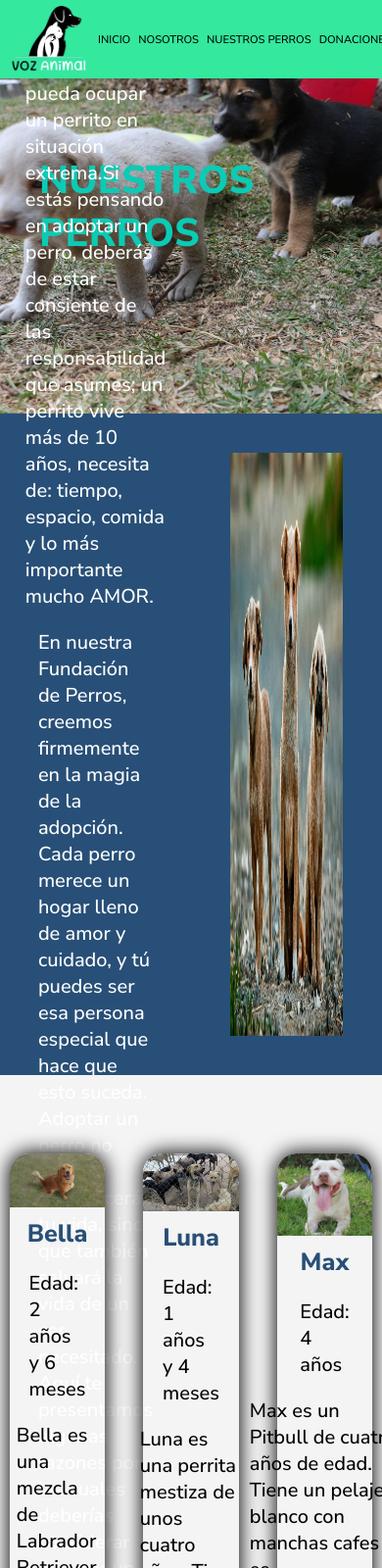
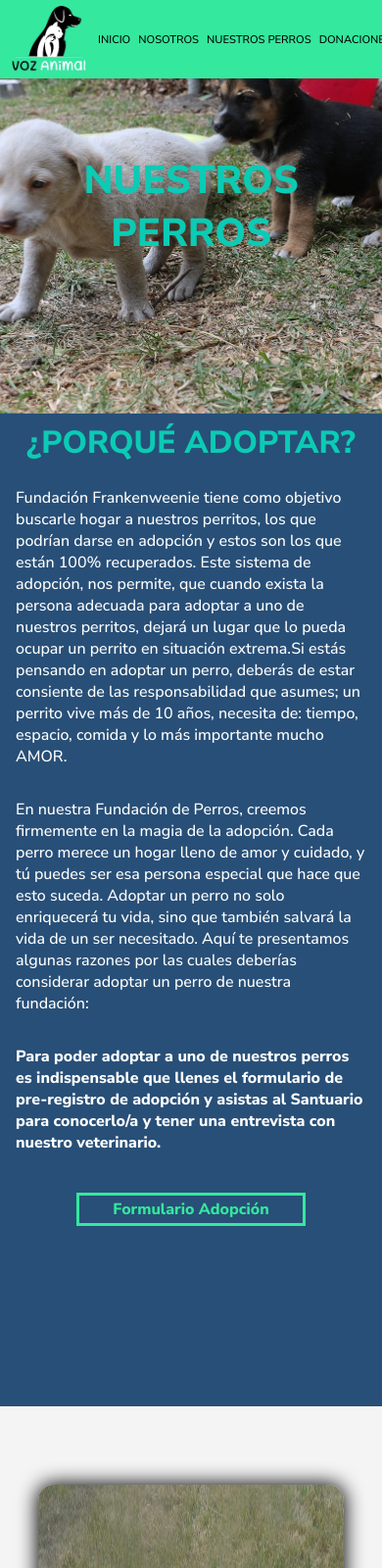
Before and after one commit to Nelson-L556/Fundacion-Frankenweenie, a plain HTML site: page adoptar.html in a window 390 px wide. Shown: the top 1600 px of the page at 98% size. Drawn offline with Linux system fonts and the light colour scheme.

Commit message:
Se finalizo todo el responsive design de la pantalla adopción

```diff
--- a/adoptar.html
+++ b/adoptar.html
@@ -29,8 +29,7 @@
     <section class="contenedor-adoptar">
         <div class="adoptar-texto">
             <h1 class="titulo">¿Porqué adoptar?</h1>
-            <p class="texto-claro fs-20">Fundación Frankenweenie tiene como objetivo buscarle hogar a nuestros perritos, los que podrían darse en adopción y estos son los que están 100% recuperados.</p>
-            <p class="texto-claro fs-20">Este sistema de adopción, nos permite, que cuando exista la persona adecuada para adoptar a uno de nuestros perritos, dejará un lugar que lo pueda ocupar un perrito en situación extrema.Si estás pensando en adoptar un perro, deberás de estar consiente de las responsabilidad que asumes; un perrito vive más de 10 años, necesita de: tiempo, espacio, comida y lo más importante mucho AMOR.</p>
+            <p class="texto-claro fs-20">Fundación Frankenweenie tiene como objetivo buscarle hogar a nuestros perritos, los que podrían darse en adopción y estos son los que están 100% recuperados. Este sistema de adopción, nos permite, que cuando exista la persona adecuada para adoptar a uno de nuestros perritos, dejará un lugar que lo pueda ocupar un perrito en situación extrema.Si estás pensando en adoptar un perro, deberás de estar consiente de las responsabilidad que asumes; un perrito vive más de 10 años, necesita de: tiempo, espacio, comida y lo más importante mucho AMOR.</p>
 
             <p class="texto-claro fs-20">En nuestra Fundación de Perros, creemos firmemente en la magia de la adopción. Cada perro merece un hogar lleno de amor y cuidado, y tú puedes ser esa persona especial que hace que esto suceda. Adoptar un perro no solo enriquecerá tu vida, sino que también salvará la vida de un ser necesitado. Aquí te presentamos algunas razones por las cuales deberías considerar adoptar un perro de nuestra fundación:</p>
 
--- a/estilos.css
+++ b/estilos.css
@@ -1148,6 +1148,104 @@ legend{
         width: 50%;
     }
 
+    /** NUESTROS PERROS / ADOPCION  */
+    .contenedor-adopcion{
+        width: 100%;
+        height: 50vh;
+    }
+
+    .contenedor-adoptar{
+        width: 100%;
+        height: 110vh;
+        display: flex;
+        justify-content: flex-start;
+        align-items: center;
+    }
+
+    .adoptar-texto{
+        width: 60%;
+        height: 100%;
+    }
+
+    .adoptar-texto .titulo{
+        font-size: 2rem;
+        padding: 1rem;
+    }
+
+    .adoptar-texto .fs-20{
+        font-size: 1.3rem;
+        padding: 1.2rem;
+    }
+
+    .adoptar-img{
+        width: 40%;
+        height: 70%;
+    }
+
+    .btn-largo{
+        width: 80%;
+        margin: 1rem;
+    }
+
+    .adopcion{
+        width: 100%;
+        height: 100vh;
+        display: flex;
+        flex-wrap: wrap;
+        justify-content: center;
+        align-items: center;
+    }
+
+    .card-adopcion{
+        width: 25%;
+        height: 80%;
+        display: flex;
+        flex-direction: column;
+        justify-content: flex-start;
+        align-items: center;
+    }
+
+    .img-perro{
+        width: 100%;
+        height: 100%;
+    }
+
+    .card-adopcion .subtitulo{
+        font-size: 2rem;
+        padding: 0.5rem 1rem;
+    }
+
+    .card-adopcion .fs-20{
+        font-size: 1.3rem;
+        padding: 1rem;
+    }
+
+    .btn{
+        width: 60%;
+        margin-bottom: 1rem;
+    }
+
+    /** FOOTER  */
+    .footer{
+        width: 100%;
+        height: 10%;
+        display: flex;
+        justify-content: space-between;
+        align-items: center;
+    }
+
+    .footer .fs-20{
+        font-size: 1.2rem;
+        padding: 1rem;
+        margin-right: 5rem;
+    }
+
+    .footer .footer-item{
+        width: 100%;
+        margin: 1rem;
+        font-size: 2rem;
+    }
+
 }
 
 /*! Tableta */
@@ -1514,6 +1612,77 @@ legend{
 
     .btn-oscuro{
         width: 100%;
+    }
+
+    /** NUESTROS PERROS / ADOPCIÓN  */
+    .contenedor-adopcion{
+        width: 100%;
+        height: 50vh;
+        display: flex;
+        justify-content: center;
+        align-items: center;
+    }
+
+    .contenedor-adoptar{
+        width: 100%;
+        height: 100vh;
+        display: flex;
+        flex-direction: column;
+        justify-content: flex-start;
+        justify-content: center;
+    }
+
+    .adoptar-texto{
+        width: 100%;
+        height: 100%;
+    }
+
+    .adoptar-texto .titulo{
+        width: 100%;
+        font-size: 2rem;
+        padding: .5rem;
+        text-align: center;
+    }
+
+    .adoptar-texto .fs-20{
+        font-size: 1.1rem;
+        padding: .5rem 1rem;
+        height: 60%;
+        width: 100%;
+    }
+
+    .adoptar-img{
+        width: 100%;
+        height: 40%;
+    }
+
+    .adopcion{
+        height: 100vh;
+        display: flex;
+        flex-wrap: wrap;
+        flex-direction: row;
+        justify-content: center;
+        align-items: center;
+    }
+
+    .card-adopcion{
+        width: 40%;
+        height: 60%;
+    }
+
+    .card-adopcion .subtitulo{
+        font-size: 2rem;
+        padding: 1rem;
+    }
+
+    .card-adopcion .fs-20{
+        font-size: 1rem;
+        padding: .5rem 1rem;
+    }
+
+    .btn{
+        width: 60%;
+        margin-bottom: 1rem;
     }
 
     /** FOOTER  */
@@ -2007,11 +2176,116 @@ legend{
         margin: 1.1rem;
     }
 
+    /*! NUESTROS PERROS */
+    /** HEADER  */
+    .contenedor-adopcion{
+        width: 100%;
+        height: 50vh;
+    }
+
+    .contenedor-adopcion .titulo{
+        font-size: 2.5rem;
+        padding: 1rem;
+        text-align: center;
+    }
+
+    /** ADOPTAR  */
+    .contenedor-adoptar{
+        width: 100%;
+        height: 120vh;
+    }
+
+    .adoptar-texto{
+        width: 100%;
+        display: flex;
+        flex-direction: column;
+        justify-content: flex-start;
+        align-items: center;
+    }
+
+    .adoptar-texto .titulo{
+        font-size: 2rem;
+        padding: 0.5rem 1.2rem;
+        white-space: nowrap;
+    }
+
+    .adoptar-texto .fs-20{
+        width: 100%;
+        font-size: 1rem;
+        padding: 1rem;
+    }
+
+    .adoptar-img{
+        width: 0;
+        padding: 0;
+    }
+
+    .btn-largo{
+        width: 60%;
+        font-size: 1rem;
+        padding: .2rem;
+        margin: .5rem 0 0 0;
+    }
+
+    /** ADOPCIÓN  */
+    .adopcion{
+        width: 100%;
+        height: 100vh;
+        display: flex;
+        justify-content: center;
+        align-items: center;
+    }
+
+    .card-adopcion{
+        width: 80%;
+        height: 100%;
+        display: flex;
+        flex-direction: column;
+        justify-content: center;
+        align-items: center;
+        border-radius: 1rem;
+    }
+
+    .img-perro{
+        border-radius: 1rem 1rem 0 0;
+    }
+
+    .card-adopcion .subtitulo{
+        font-size: 1.5rem;
+        padding: 1rem;
+        text-align: center;
+    }
+
+    .card-adopcion .fs-20{
+        width: 100%;
+        font-size: 1rem;
+        padding: .5rem 1rem;
+    }
+
+    .btn{
+        width: 50%;
+    }
+
+    .paginas{
+        display: flex;
+        justify-content: center;
+        align-items: center;
+    }
+
+    .paginas-item{
+        font-size: 1rem;
+        border-radius: 50%;
+        padding: .5rem;
+        margin: 0;
+    }
 
     /**Footer  */
     .footer{
         width: 100%;
-        height: 40%;
+        height: 20%;
+        display: flex;
+        justify-content: flex-start;
+        align-items: center;
     }
 
     .footer-iconos p{
```
